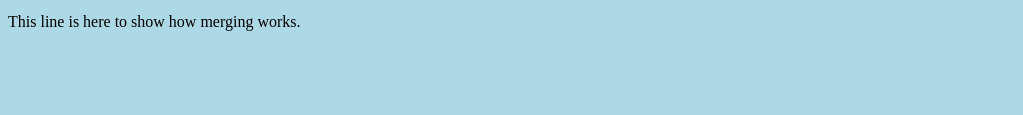
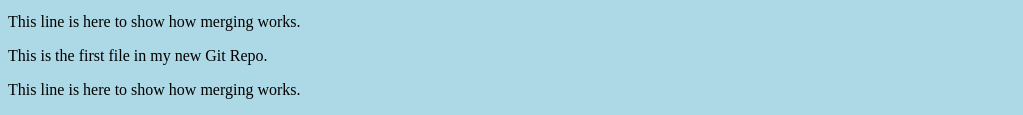
Before and after one commit to nathan-tum/hello-world, a plain HTML site: page index.html in a window 1280 px wide. Shown: the part 841-956 px from the top of the page, without its empty margins (0-1023 px from the left). Before the commit the page ends 888 px from the top, so only its background shows below. Drawn offline with Linux system fonts and the light colour scheme.

Commit message:
Update index.html

```diff
--- a/index.html
+++ b/index.html
@@ -12,6 +12,8 @@
     <div><img src="./nath.jpg" alt="Hello World from Space" style="width:100%;max-width:960px"></div>
     <p>This is the first file in my new Git Repo.</p>
     <p>This line is here to show how merging works.</p>
+    <p>This is the first file in my new Git Repo.</p>
+    <p>This line is here to show how merging works.</p>
 
 </body>
 
```
